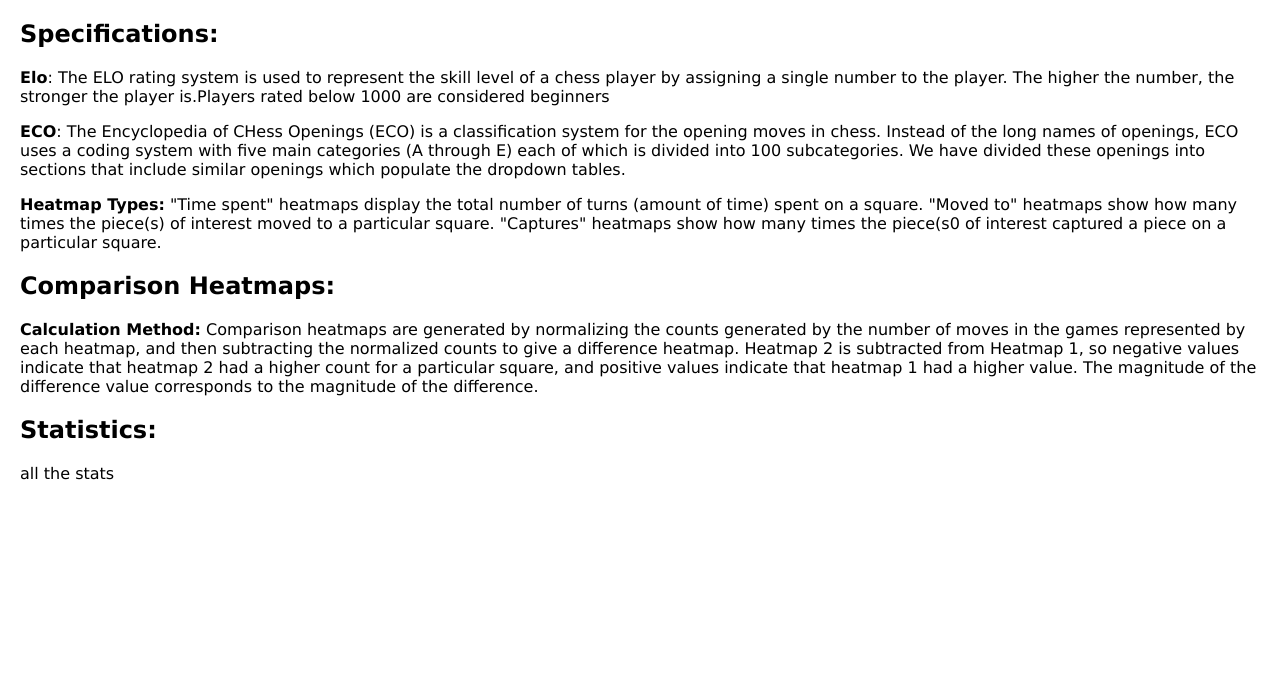
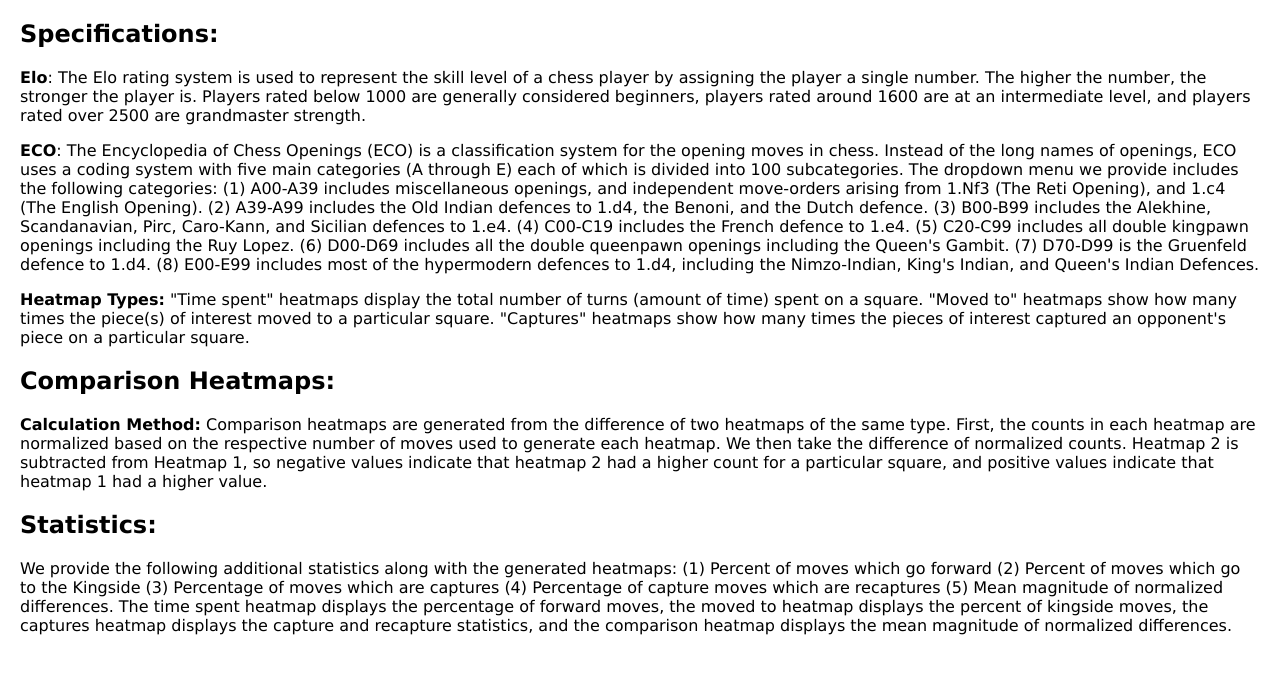
Before and after one commit to wsimkins/NS-F-W, a Django app: page /menu/info in a window 1280 px wide. Shown: the part 54-728 px from the top of the page. Run offline with Django 3.2, Linux system fonts and the light colour scheme.

Commit message:
finished

```diff
--- a/heatmap_site/menus/templates/info.html
+++ b/heatmap_site/menus/templates/info.html
@@ -17,13 +17,13 @@ This is the display for the 'menu' form.
         </div>
         <div class="frame">
 	        <h2>Specifications:</h2>
-		        <p><b>Elo</b>: The ELO rating system is used to represent the skill level of a chess player by assigning a single number to the player. The higher the number, the stronger the player is.Players rated below 1000 are considered beginners </p>
-		        <p><b>ECO</b>: The Encyclopedia of CHess Openings (ECO) is a classification system for the opening moves in chess. Instead of the long names of openings, ECO uses a coding system with five main categories (A through E) each of which is divided into 100 subcategories. We have divided these openings into sections that include similar openings which populate the dropdown tables.   </p>
-		        <p><b>Heatmap Types:</b> "Time spent" heatmaps display the total number of turns (amount of time) spent on a square. "Moved to" heatmaps show how many times the piece(s) of interest moved to a particular square. "Captures" heatmaps show how many times the piece(s0 of interest captured a piece on a particular square. </p>
+		        <p><b>Elo</b>: The Elo rating system is used to represent the skill level of a chess player by assigning the player a single number. The higher the number, the stronger the player is. Players rated below 1000 are generally considered beginners, players rated around 1600 are at an intermediate level, and players rated over 2500 are grandmaster strength. </p>
+		        <p><b>ECO</b>: The Encyclopedia of Chess Openings (ECO) is a classification system for the opening moves in chess. Instead of the long names of openings, ECO uses a coding system with five main categories (A through E) each of which is divided into 100 subcategories. The dropdown menu we provide includes the following categories: (1) A00-A39 includes miscellaneous openings, and independent move-orders arising from 1.Nf3 (The Reti Opening), and 1.c4 (The English Opening). (2) A39-A99 includes the Old Indian defences to 1.d4, the Benoni, and the Dutch defence. (3) B00-B99 includes the Alekhine, Scandanavian, Pirc, Caro-Kann, and Sicilian defences to 1.e4. (4) C00-C19 includes the French defence to 1.e4. (5) C20-C99 includes all double kingpawn openings including the Ruy Lopez. (6) D00-D69 includes all the double queenpawn openings including the Queen's Gambit. (7) D70-D99 is the Gruenfeld defence to 1.d4. (8) E00-E99 includes most of the hypermodern defences to 1.d4, including the Nimzo-Indian, King's Indian, and Queen's Indian Defences.   </p>
+		        <p><b>Heatmap Types:</b> "Time spent" heatmaps display the total number of turns (amount of time) spent on a square. "Moved to" heatmaps show how many times the piece(s) of interest moved to a particular square. "Captures" heatmaps show how many times the pieces of interest captured an opponent's piece on a particular square. </p>
 		    <h2>Comparison Heatmaps:</h2>
-		    	<p><b>Calculation Method:</b> Comparison heatmaps are generated by normalizing the counts generated by the number of moves in the games represented by each heatmap, and then subtracting the normalized counts to give a difference heatmap. Heatmap 2 is subtracted from Heatmap 1, so negative values indicate that heatmap 2 had a higher count for a particular square, and positive values indicate that heatmap 1 had a higher value. The magnitude of the difference value corresponds to the magnitude of the difference. </p>
+		    	<p><b>Calculation Method:</b> Comparison heatmaps are generated from the difference of two heatmaps of the same type. First, the counts in each heatmap are normalized based on the respective number of moves used to generate each heatmap. We then take the difference of normalized counts. Heatmap 2 is subtracted from Heatmap 1, so negative values indicate that heatmap 2 had a higher count for a particular square, and positive values indicate that heatmap 1 had a higher value.  </p>
 		    <h2>Statistics:</h2>
-		    	<p>all the stats</p>
+		    	<p> We provide the following additional statistics along with the generated heatmaps: (1) Percent of moves which go forward (2) Percent of moves which go to the Kingside (3) Percentage of moves which are captures (4) Percentage of capture moves which are recaptures (5) Mean magnitude of normalized differences. The time spent heatmap displays the percentage of forward moves, the moved to heatmap displays the percent of kingside moves, the captures heatmap displays the capture and recapture statistics, and the comparison heatmap displays the mean magnitude of normalized differences. </p>
 		</div>
     </body>
 </html>
--- a/heatmap_site/menus/views.py
+++ b/heatmap_site/menus/views.py
@@ -82,7 +82,6 @@ class IntegerRange(forms.MultiValueField):
                                            *args, **kwargs)
 
     def compress(self, values):
-        print("VALIDATE?")
         if values and (values[0] is None or values[1] is None):
             raise forms.ValidationError('Must specify both lower and upper '
                                         'bound, or leave both blank.')
@@ -263,16 +262,8 @@ def heatmap_comp_menu(request):
 def heatmap_display_comp(request):
     context = {}
 
-    print(request.POST)
-    print()
-
     d = request.POST.dict()
     d_c = request.POST.dict()
-
-    print(d, "d")
-    print()
-    print(d_c, "d_c")
-    print()
 
     args = {}
     if d.get("years_0", False):
@@ -336,8 +327,6 @@ def heatmap_display_comp(request):
 
     a,b,c,d,e,f = queries.generate_comparison_from_user_input([args, args_c])
 
-    print(a,b,c,d,e,f)
-
     if not a:
         return render(request, '405.html')
     if not b:
```
Also changed, not shown: heatmap_site/static/heatmap1.png, heatmap_site/static/heatmapc.png, 1 other file.
